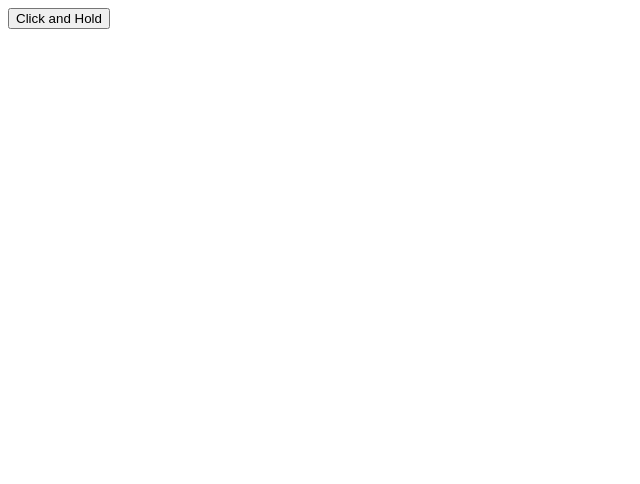
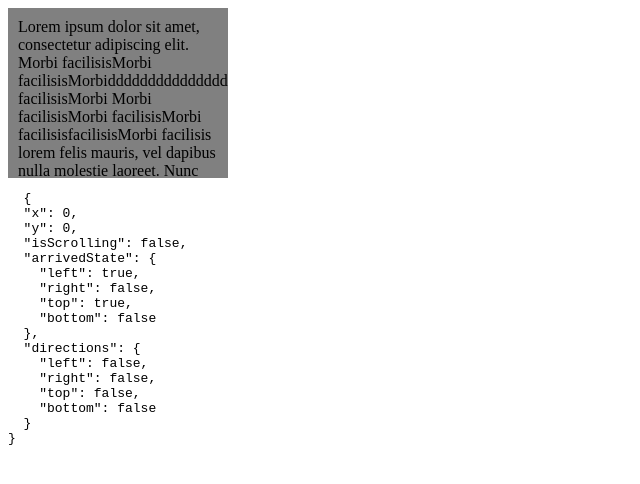
Before and after one commit to Develing1991/vueuse-deepdive, a Vue app: page / in a window 1280 px wide. Shown: the top 484 px of the page, without its empty margins (0-640 px from the left). Built offline with nearby package versions, Linux system fonts and the light colour scheme.

Commit message:
useScroll

```diff
--- a/src/App.vue
+++ b/src/App.vue
@@ -1,20 +1,30 @@
-<script setup>
-import { ref, reactive, watch, onMounted } from 'vue';
-import { onLongPress } from '@vueuse/core';
-const longBtn = ref(null);
-onLongPress(
-  longBtn,
-  () => {
-    alert('Hello world');
-  },
-  {
-    delay: 3000,
-  }
-);
+<script setup lang="ts">
+import { ref } from 'vue';
+import { useScroll } from '@vueuse/core';
+
+const scrollBox = ref(null);
+const scroll = useScroll(scrollBox);
 </script>
 
 <template>
-  <button ref="longBtn">Click and Hold</button>
+  <div class="scroll-box" ref="scrollBox">
+    Lorem ipsum dolor sit amet, consectetur adipiscing elit. Morbi
+    facilisisMorbi facilisisMorbiddddddddddddddddddddddddddddddddddddddd
+    facilisisMorbi Morbi facilisisMorbi facilisisMorbi facilisisfacilisisMorbi
+    facilisis lorem felis mauris, vel dapibus nulla molestie laoreet. Nunc
+    porttitor metus faucibus ante pellentesque, ac maximus augue cursus. Fusce
+    hendrerit, eros dictum accumsan hendrerit.
+  </div>
+  <pre>  {{ scroll }}</pre>
 </template>
 
-<style></style>
+<style>
+.scroll-box {
+  background: gray;
+  height: 150px;
+  width: 200px;
+  overflow: scroll;
+  position: relative;
+  padding: 10px;
+}
+</style>
```
